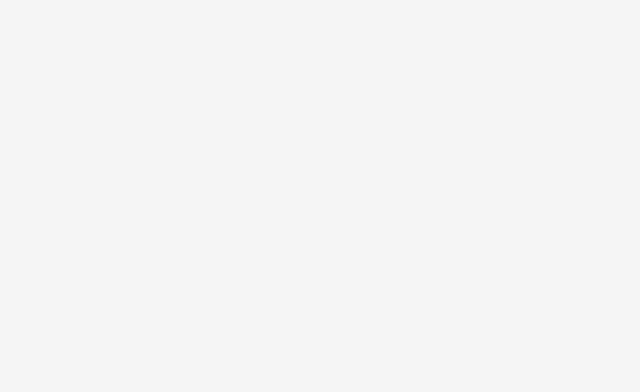
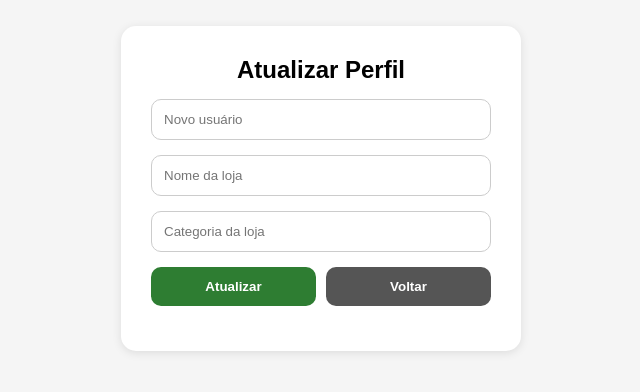
Before and after one commit to Allysson2023/marketplace, a React (Vite) app in the folder frontend/frontend/: page /atualizar-perfil in a window 1280 px wide. Before the commit this address had no page. Shown: the part 212-604 px from the top of the page, without its empty margins (319-959 px from the left). Built offline with nearby package versions, Linux system fonts and the light colour scheme; no server answers.

Commit message:
adicionando a função de atualiza o perfil, os campo sao preenchido automatico, e quando é atualizado, o login sair e volta para login.

```diff
--- a/frontend/frontend/src/App.jsx
+++ b/frontend/frontend/src/App.jsx
@@ -5,7 +5,7 @@ import Home from "./pages/Home/Home";
 import Carrinho from "./pages/Carrinho/Carrinho";
 import CadastrarProduto from "./pages/CadastrarProduto/CadastrarProduto";
 import CadastrarLoja from "./pages/CadastrarLoja/CadastrarLoja";
-
+import AtualizarPerfil from "./pages/AtualizarPerfil/AtualizarPerfil";
 
 function App() {
   return (
@@ -16,6 +16,7 @@ function App() {
         <Route path="/carrinho" element={<Carrinho />} />
         <Route path="/cadastrar-produto" element={<CadastrarProduto/>} />
         <Route path="/cadastrar-loja" element={<CadastrarLoja/>} />
+        <Route path="/atualizar-perfil" element={<AtualizarPerfil />} />
 
       </Routes>
     </BrowserRouter>
--- /dev/null
+++ b/frontend/frontend/src/pages/AtualizarPerfil/AtualizarPerfil.css
@@ -0,0 +1,68 @@
+.perfil-container{
+    width: 100%;
+    min-height: 100vh;
+
+    display: flex;
+    justify-content: center;
+    align-items: center;
+
+    background: #f5f5f5;
+}
+
+.perfil-form{
+    width: 100%;
+    max-width: 400px;
+
+    background: white;
+
+    padding: 30px;
+
+    border-radius: 15px;
+
+    display: flex;
+    flex-direction: column;
+
+    gap: 15px;
+
+    box-shadow: 0 2px 10px rgba(0,0,0,0.1);
+}
+
+.perfil-form h2{
+    text-align: center;
+}
+
+.perfil-form input{
+    padding: 12px;
+
+    border: 1px solid #ccc;
+    border-radius: 10px;
+
+    outline: none;
+}
+
+.perfil-form button{
+    background: #2e7d32;
+    color: white;
+
+    border: none;
+
+    padding: 12px;
+
+    border-radius: 10px;
+
+    cursor: pointer;
+
+    font-weight: bold;
+}
+.botoes{
+    display: flex;
+    gap: 10px;
+}
+
+.botoes button{
+    flex: 1;
+}
+
+.btn-voltar{
+    background: #555 !important;
+}
--- /dev/null
+++ b/frontend/frontend/src/pages/AtualizarPerfil/AtualizarPerfil.jsx
@@ -0,0 +1,131 @@
+import {useEffect, useState } from "react";
+import "./AtualizarPerfil.css";
+
+function AtualizarPerfil(){
+
+    const [username, setUsername] = useState("");
+    const [nomeLoja, setNomeLoja] = useState("");
+    const [categoria, setCategoria] = useState("");
+    const [mensagem, setMensagem] = useState("");
+    const token = localStorage.getItem("token");
+
+useEffect(() => {
+    fetch("http://localhost:3000/api/profile", {
+        headers: {
+            Authorization: `Bearer ${token}`
+        }
+    })
+    .then(res => res.json())
+    .then(data => {
+        setUsername(data.username || "");
+        setNomeLoja(data.nomeLoja || "");
+        setCategoria(data.categoria || "");
+    });
+}, []);
+
+    async function atualizarPerfil(e){
+
+    e.preventDefault();
+
+    const confirmar = window.confirm(
+        "Tem certeza que deseja atualizar o perfil?"
+    );
+
+    if(!confirmar){
+        return;
+    }
+
+    try{
+
+        const resposta = await fetch(
+            "http://localhost:3000/api/update-profile",
+            {
+
+                method: "PUT",
+
+                headers: {
+                    "Content-Type": "application/json",
+                    Authorization: `Bearer ${token}`
+                },
+
+                body: JSON.stringify({
+                    username,
+                    nomeLoja,
+                    categoria
+                })
+
+            }
+        );
+
+        const dados = await resposta.json();
+
+        if(resposta.ok){
+
+            alert("Perfil atualizado com sucesso!");
+
+            localStorage.removeItem("token");
+
+            window.location.href = "/login";
+
+        }else{
+
+            setMensagem(dados.error);
+
+        }
+
+    }catch(err){
+
+        setMensagem("Erro no servidor");
+
+    }
+
+}
+
+    return(
+
+        <div className="perfil-container">
+            <form
+                className="perfil-form"
+                onSubmit={atualizarPerfil}
+            >
+                <h2>Atualizar Perfil</h2>
+                <input
+                    type="text"
+                    placeholder="Novo usuário"
+                    value={username}
+                    onChange={(e) => setUsername(e.target.value)}
+                />
+                <input
+                    type="text"
+                    placeholder="Nome da loja"
+                    value={nomeLoja}
+                    onChange={(e) => setNomeLoja(e.target.value)}
+                />
+                <input
+                    type="text"
+                    placeholder="Categoria da loja"
+                    value={categoria}
+                    onChange={(e) => setCategoria(e.target.value)}
+                />
+                <div className="botoes">
+
+    <button type="submit">
+        Atualizar
+    </button>
+
+    <button
+        type="button"
+        className="btn-voltar"
+        onClick={() => window.location.href = "/"}
+    >
+        Voltar
+    </button>
+
+</div>
+                <p>{mensagem}</p>
+            </form>
+        </div>
+    );
+}
+
+export default AtualizarPerfil;
--- a/frontend/frontend/src/pages/Home/Home.jsx
+++ b/frontend/frontend/src/pages/Home/Home.jsx
@@ -59,7 +59,7 @@ function Home() {
             Cadastrar Produto
           </a>
 
-          <a href="/perfil">
+          <a href="/atualizar-perfil">
             Atualizar Perfil
           </a>
 
```
Also changed, not shown: 1 other file (tests, documents, lock files or other folders).
